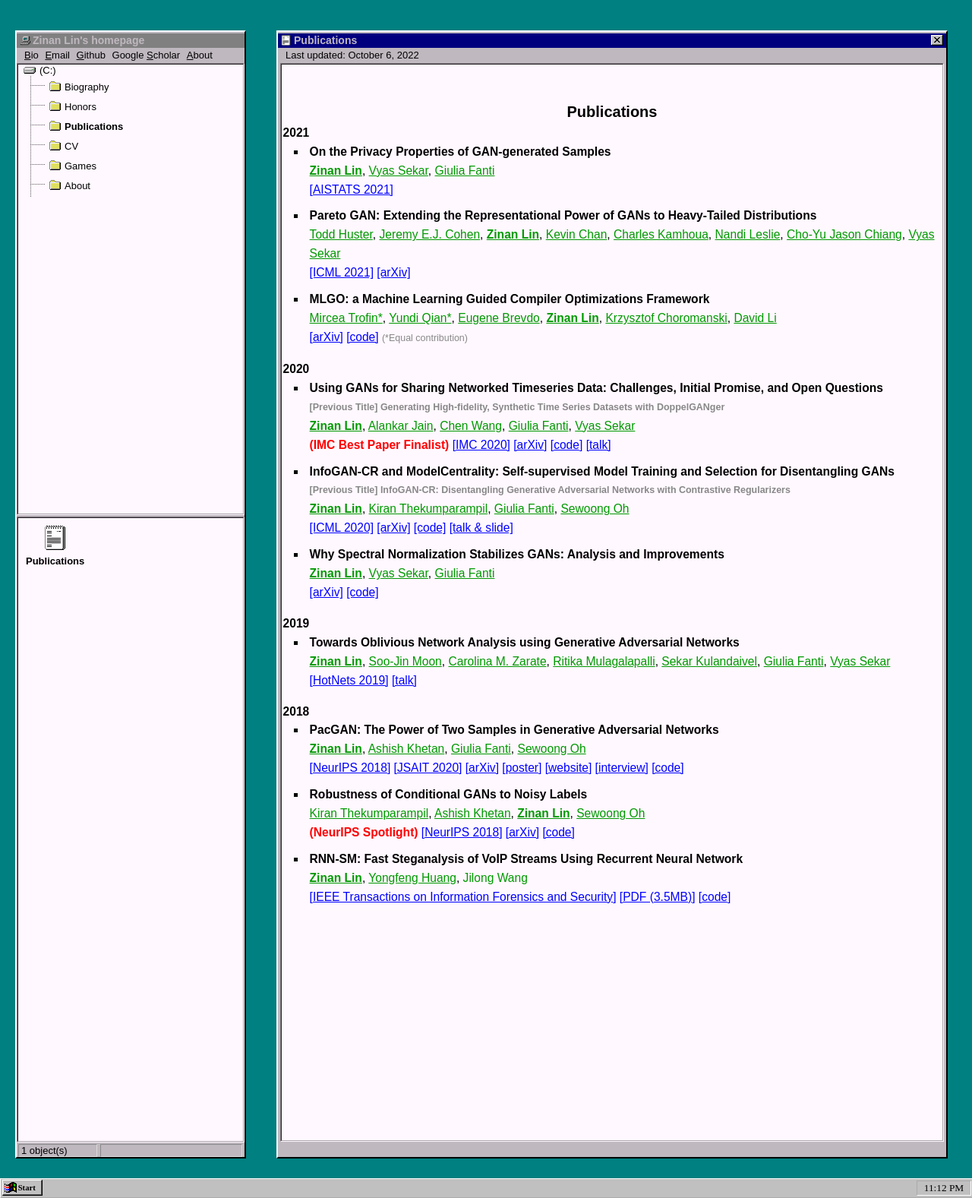
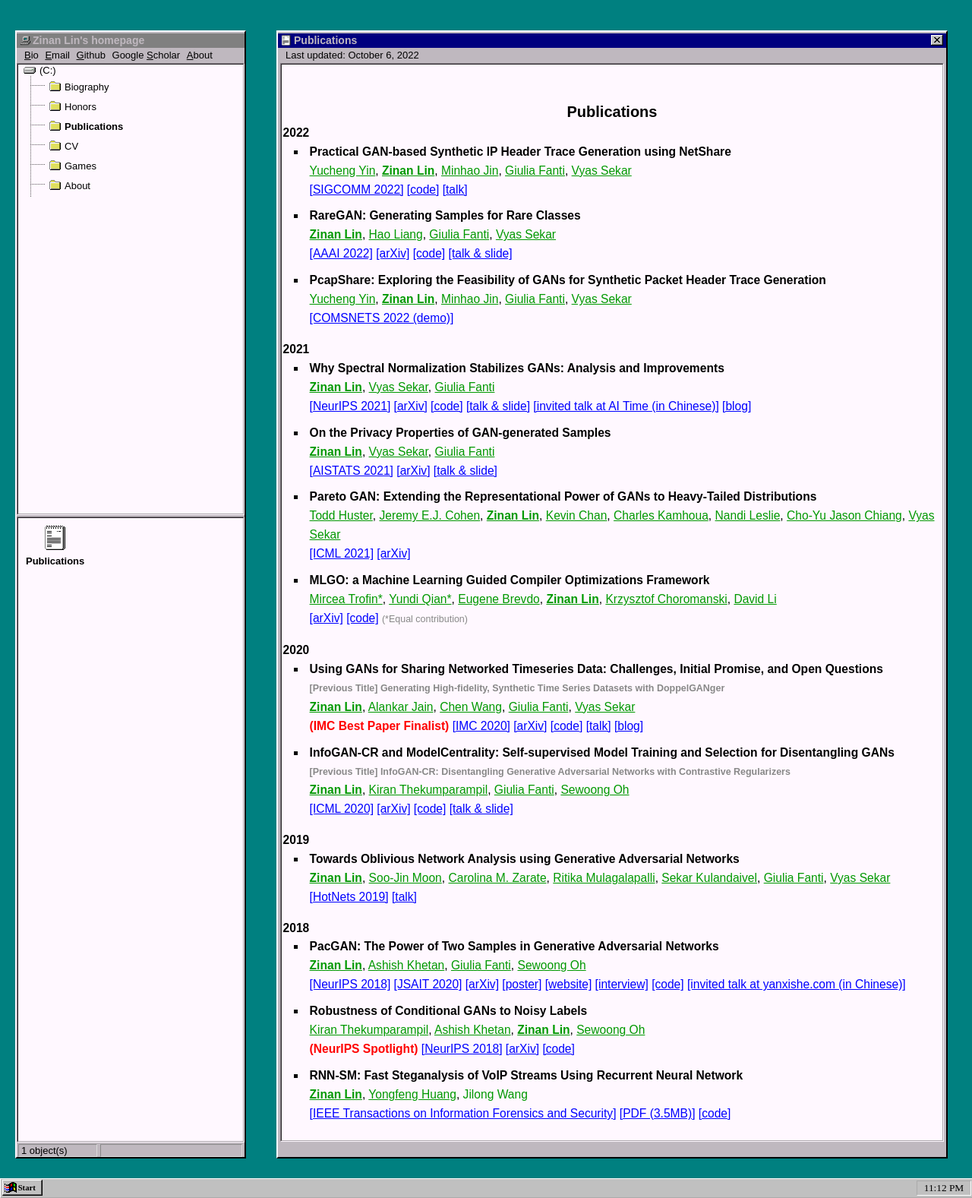
Before and after one commit to fjxmlzn/fjxmlzn.github.io, a Jekyll site: the page built from _publications/publications.html, in a window 1280 px wide. Shown: the whole page at 76% size. Built offline with Jekyll 4.4.1, drawn with Linux system fonts in a browser that asks for light colours.

Commit message:
update honors and publications

```diff
--- a/_publications/publications.html
+++ b/_publications/publications.html
@@ -67,8 +67,91 @@ permalink: /publications/index.html
 
 <h1><center>Publications</center></h1>
 
+<span class="publication_year">2022</span>
+<ul>
+    <li class='publication_li'>
+        <span class='publication_title'>Practical GAN-based Synthetic IP Header Trace Generation using NetShare</span>
+        <span class="publication_author">
+            <a href="https://sniperyyc.com/" target="_blank">Yucheng Yin</a>,
+            <span class="publication_me"><a href="http://www.andrew.cmu.edu/user/zinanl/" target="_blank">Zinan Lin</a></span>,
+            <a href="https://jinminhao.github.io/online-cv/" target="_blank">Minhao Jin</a>,
+            <a href="https://www.andrew.cmu.edu/user/gfanti/" target="_blank">Giulia Fanti</a>,
+            <a href="https://users.ece.cmu.edu/~vsekar/" target="_blank">Vyas Sekar</a>
+        </span>
+        <span class='publication_journal'>
+            <a href="https://dl.acm.org/doi/10.1145/3544216.3544251" target="_blank">[SIGCOMM 2022]</a>
+        </span>
+        <span class='publication_code'>
+            <a href="https://github.com/netsharecmu/NetShare" target="_blank">[code]</a>
+        </span>
+        <span class='publication_media'>
+            <a href="https://www.youtube.com/watch?v=mWnFIncjtWg" target="_blank">[talk]</a>
+        </span>
+    </li>
+    <li class='publication_li'>
+        <span class='publication_title'>RareGAN: Generating Samples for Rare Classes</span>
+        <span class="publication_author">
+            <span class="publication_me"><a href="http://www.andrew.cmu.edu/user/zinanl/" target="_blank">Zinan Lin</a></span>,
+            <a href="https://www.linkedin.com/in/hao-liang-5b5020198/" target="_blank">Hao Liang</a>,
+            <a href="https://www.andrew.cmu.edu/user/gfanti/" target="_blank">Giulia Fanti</a>,
+            <a href="https://users.ece.cmu.edu/~vsekar/" target="_blank">Vyas Sekar</a>
+        </span>
+        <span class='publication_journal'>
+            <a href="https://ojs.aaai.org/index.php/AAAI/article/view/20715" target="_blank">[AAAI 2022]</a>
+        </span>
+        <span class='publication_journal'>
+            <a href="https://arxiv.org/abs/2203.10674" target="_blank">[arXiv]</a>
+        </span>
+        <span class='publication_code'>
+            <a href="https://github.com/fjxmlzn/RareGAN" target="_blank">[code]</a>
+        </span>
+        <span class='publication_media'>
+            <a href="https://aaai-2022.virtualchair.net/poster_aaai12916" target="_blank">[talk & slide]</a>
+        </span>
+    </li>
+    <li class='publication_li'>
+        <span class='publication_title'>PcapShare: Exploring the Feasibility of GANs for Synthetic Packet Header Trace Generation</span>
+        <span class="publication_author">
+            <a href="https://sniperyyc.com/" target="_blank">Yucheng Yin</a>,
+            <span class="publication_me"><a href="http://www.andrew.cmu.edu/user/zinanl/" target="_blank">Zinan Lin</a></span>,
+            <a href="https://jinminhao.github.io/online-cv/" target="_blank">Minhao Jin</a>,
+            <a href="https://www.andrew.cmu.edu/user/gfanti/" target="_blank">Giulia Fanti</a>,
+            <a href="https://users.ece.cmu.edu/~vsekar/" target="_blank">Vyas Sekar</a>
+        </span>
+        <span class='publication_journal'>
+            <a href="https://www.comsnets.org/demos_exhibits.html" target="_blank">[COMSNETS 2022 (demo)]</a>
+        </span>
+    </li>
+</ul>
+
 <span class="publication_year">2021</span>
 <ul>
+    <li class='publication_li'>
+        <span class='publication_title'>Why Spectral Normalization Stabilizes GANs: Analysis and Improvements</span>
+        <span class="publication_author">
+            <span class="publication_me"><a href="http://www.andrew.cmu.edu/user/zinanl/" target="_blank">Zinan Lin</a></span>,
+            <a href="https://users.ece.cmu.edu/~vsekar/" target="_blank">Vyas Sekar</a>,
+            <a href="https://www.andrew.cmu.edu/user/gfanti/" target="_blank">Giulia Fanti</a>
+        </span>
+        <span class='publication_journal'>
+            <a href="https://openreview.net/forum?id=MLT9wFYMlJ9" target="_blank">[NeurIPS 2021]</a>
+        </span>
+        <span class='publication_journal'>
+            <a href="http://arxiv.org/abs/2009.02773" target="_blank">[arXiv]</a>
+        </span>
+        <span class='publication_code'>
+            <a href="https://github.com/fjxmlzn/BSN" target="_blank">[code]</a>
+        </span>
+        <span class='publication_media'>
+            <a href="https://neurips.cc/virtual/2021/poster/28621" target="_blank">[talk & slide]</a>
+        </span>
+        <span class='publication_media'>
+            <a href="https://www.bilibili.com/video/BV12L4y1u7gU?t=1h35m54s" target="_blank">[invited talk at AI Time (in Chinese)]</a>
+        </span>
+        <span class='publication_media'>
+            <a href="https://blog.ml.cmu.edu/2022/01/21/why-spectral-normalization-stabilizes-gans-analysis-and-improvements/" target="_blank">[blog]</a>
+        </span>
+    </li>
     <li class='publication_li'>
         <span class='publication_title'>On the Privacy Properties of GAN-generated Samples</span>
         <span class="publication_author">
@@ -78,6 +161,12 @@ permalink: /publications/index.html
         </span>
         <span class='publication_journal'>
             <a href="http://proceedings.mlr.press/v130/lin21b.html" target="_blank">[AISTATS 2021]</a>
+        </span>
+        <span class='publication_journal'>
+            <a href="https://arxiv.org/abs/2206.01349" target="_blank">[arXiv]</a>
+        </span>
+        <span class='publication_media'>
+            <a href="https://virtual.aistats.org/virtual/2021/poster/1689" target="_blank">[talk & slide]</a>
         </span>
     </li>
     <li class='publication_li'>
@@ -146,6 +235,9 @@ permalink: /publications/index.html
         <span class='publication_media'>
             <a href="https://dl.acm.org/doi/10.1145/3419394.3423643" target="_blank">[talk]</a>
         </span>
+        <span class='publication_media'>
+            <a href="https://blog.apnic.net/2020/12/18/doppelganger-a-new-tool-for-sharing-time-series-data-with-gans" target="_blank">[blog]</a>
+        </span>
     </li>
     <li class='publication_li'>
         <span class='publication_title'>InfoGAN-CR and ModelCentrality: Self-supervised Model Training and Selection for Disentangling GANs</span>
@@ -167,20 +259,6 @@ permalink: /publications/index.html
         </span>
         <span class='publication_media'>
             <a href="https://icml.cc/virtual/2020/poster/6490" target="_blank">[talk & slide]</a>
-        </span>
-    </li>
-    <li class='publication_li'>
-        <span class='publication_title'>Why Spectral Normalization Stabilizes GANs: Analysis and Improvements</span>
-        <span class="publication_author">
-            <span class="publication_me"><a href="http://www.andrew.cmu.edu/user/zinanl/" target="_blank">Zinan Lin</a></span>,
-            <a href="https://users.ece.cmu.edu/~vsekar/" target="_blank">Vyas Sekar</a>,
-            <a href="https://www.andrew.cmu.edu/user/gfanti/" target="_blank">Giulia Fanti</a>
-        </span>
-        <span class='publication_journal'>
-            <a href="http://arxiv.org/abs/2009.02773" target="_blank">[arXiv]</a>
-        </span>
-        <span class='publication_code'>
-            <a href="https://github.com/fjxmlzn/BSN" target="_blank">[code]</a>
         </span>
     </li>
 </ul>
@@ -238,6 +316,9 @@ permalink: /publications/index.html
         <span class='publication_code'>
             <a href="https://github.com/fjxmlzn/PacGAN" target="_blank">[code]</a>
         </span>
+        <span class='publication_media'>
+            <a href="https://live.yanxishe.com/room/625" target="_blank">[invited talk at yanxishe.com (in Chinese)]</a>
+        </span>
     </li>
 
     <li class='publication_li'>
```
Also changed, not shown: _honors/honors.html (+10 -0 lines), Gemfile.lock, 1 other file.
